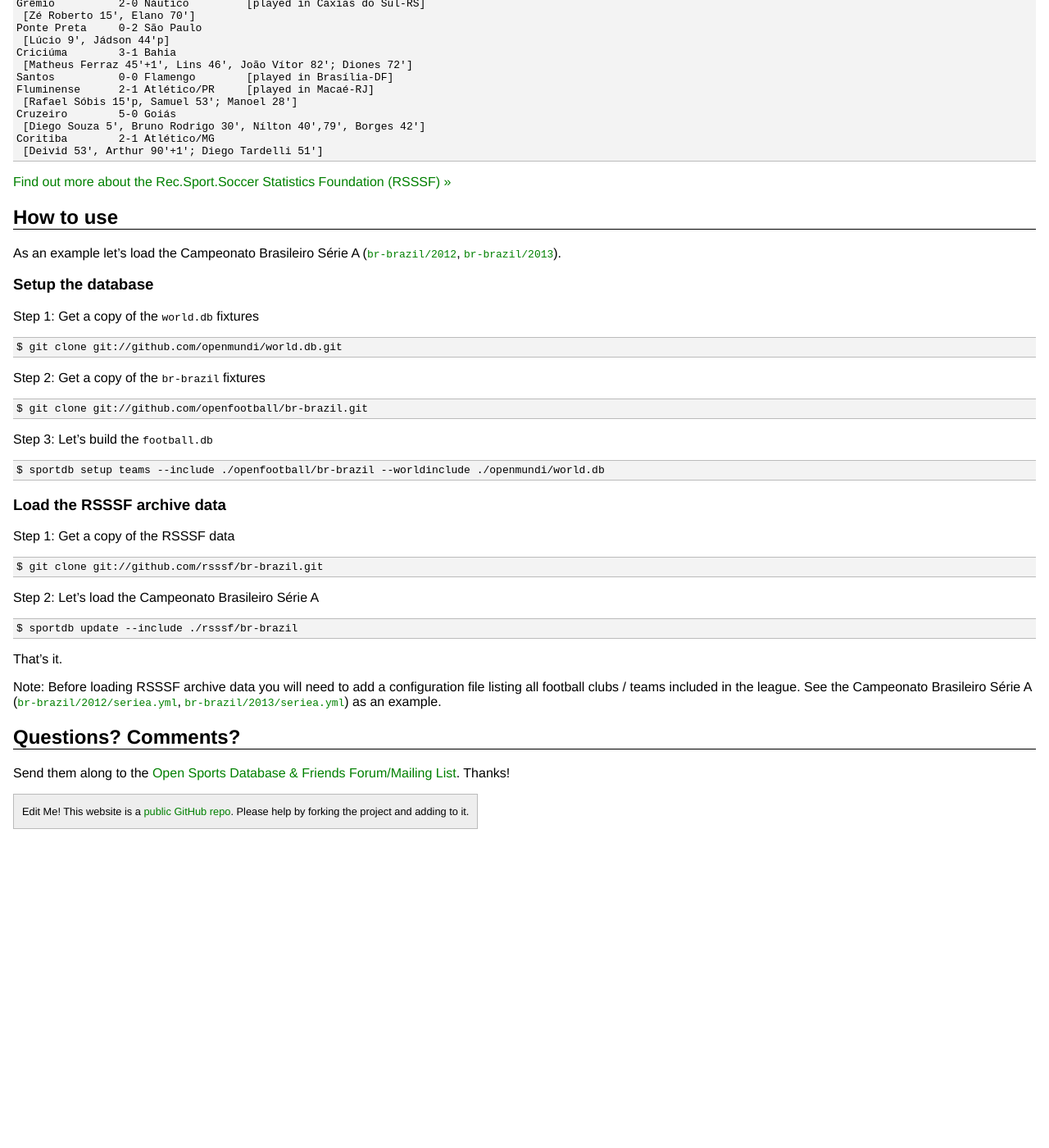
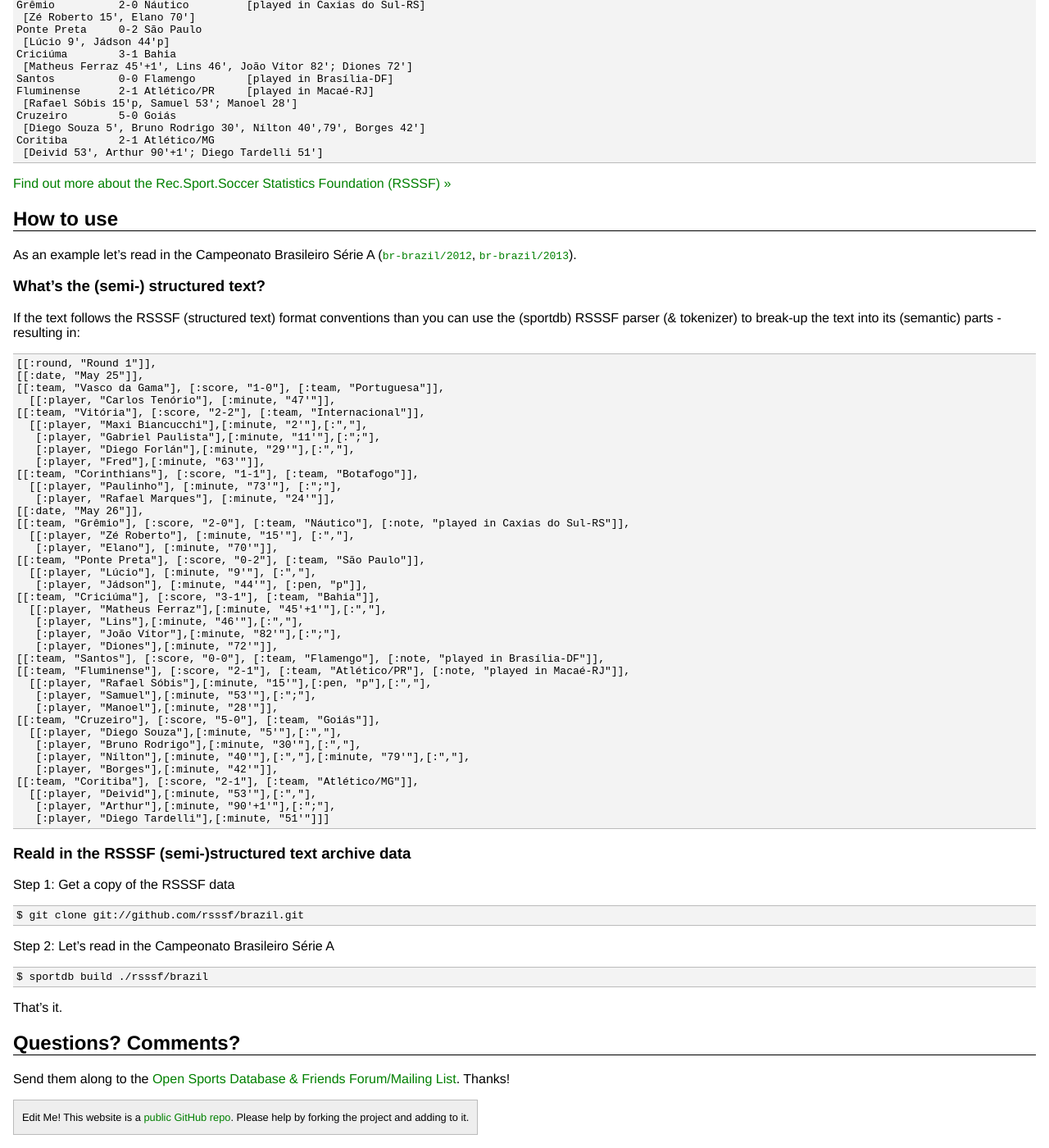
Before and after one commit to rsssf/rsssf.github.io, a Jekyll site: the page built from index.md, in a window 1280 px wide and 1400 px high, scrolled down 492 px. Shown: the whole window at 82% size. Built offline with Jekyll 4.4.1, drawn with Linux system fonts in a browser that asks for light colours; before the commit the page ends 1519 px from its top, so only the background shows below that; some of the changed text lies outside the part shown.

Commit message:
Update index.md

````diff
--- a/index.md
+++ b/index.md
@@ -10,26 +10,25 @@ Contents:
 
 * [What's the Rec.Sport.Soccer Statistics Foundation (RSSSF)?](#rsssf)
 * [How to use](#usage)
-    * [Setup the database](#setup)
-    * [Load the RSSSF archive data](#load)
+    * [What's the (semi-)structured text?](#structured)
+    * [Read in the RSSSF (semi-)structured text archive data](#read)
 * [Questions? Comments?](#questions)
 </div>
 
 
-The [`sportdb` command line tool](https://github.com/geraldb/sport.db.ruby) lets you
-load archive data
+The [`sportdb` command line tool](https://github.com/sport.db) lets you
+read in  league & cup match results & schedules in (semi-) structured text
 from the the Rec.Sport.Soccer Statistics Foundation (RSSF)
 into your SQL database of choice (SQLite, PostgreSQL, etc.).
 
 
+
 ## What's the Rec.Sport.Soccer Statistics Foundation (RSSSF)?    {#rsssf}
 
-The RSSSF collects and offers football (soccer) league tables
-from all over the world online in plain text.
+The RSSSF collects and offers football (soccer) league & cup match results & schedules
+from all over the world online in a (semi-)structured text format. Example:
 
-Example:
-
-~~~
+```
 Round 1
 [May 25]
 Vasco da Gama   1-0 Portuguesa
@@ -52,54 +51,87 @@ Cruzeiro        5-0 Goiás
  [Diego Souza 5', Bruno Rodrigo 30', Nílton 40',79', Borges 42']
 Coritiba        2-1 Atlético/MG
  [Deivid 53', Arthur 90'+1'; Diego Tardelli 51']
-~~~
+```
 
 [Find out more about the Rec.Sport.Soccer Statistics Foundation (RSSSF) »](http://www.rsssf.com)
 
 
 
+
 ## How to use  {#usage}
 
-As an example let's load the Campeonato Brasileiro Série A
+As an example let's read in the Campeonato Brasileiro Série A
 ([`br-brazil/2012`](https://github.com/rsssf/br-brazil/blob/master/2012),
 [`br-brazil/2013`](https://github.com/rsssf/br-brazil/blob/master/2013)).
 
 
-### Setup the database   {#setup}
+### What's the (semi-) structured text?    {#structured}
 
-Step 1: Get a copy of the `world.db` fixtures
+If the text follows the RSSSF (structured text) format conventions than you can use
+the (sportdb) RSSSF parser (& tokenizer) to break-up the text into its (semantic) parts - resulting in:
 
-    $ git clone git://github.com/openmundi/world.db.git
+``` ruby
+[[:round, "Round 1"]],
+[[:date, "May 25"]],
+[[:team, "Vasco da Gama"], [:score, "1-0"], [:team, "Portuguesa"]],
+  [[:player, "Carlos Tenório"], [:minute, "47'"]],
+[[:team, "Vitória"], [:score, "2-2"], [:team, "Internacional"]],
+  [[:player, "Maxi Biancucchi"],[:minute, "2'"],[:","],
+   [:player, "Gabriel Paulista"],[:minute, "11'"],[:";"],
+   [:player, "Diego Forlán"],[:minute, "29'"],[:","],
+   [:player, "Fred"],[:minute, "63'"]],
+[[:team, "Corinthians"], [:score, "1-1"], [:team, "Botafogo"]],
+  [[:player, "Paulinho"], [:minute, "73'"], [:";"],
+   [:player, "Rafael Marques"], [:minute, "24'"]],
+[[:date, "May 26"]],
+[[:team, "Grêmio"], [:score, "2-0"], [:team, "Náutico"], [:note, "played in Caxias do Sul-RS"]],
+  [[:player, "Zé Roberto"], [:minute, "15'"], [:","],
+   [:player, "Elano"], [:minute, "70'"]],
+[[:team, "Ponte Preta"], [:score, "0-2"], [:team, "São Paulo"]],
+  [[:player, "Lúcio"], [:minute, "9'"], [:","],
+   [:player, "Jádson"], [:minute, "44'"], [:pen, "p"]],
+[[:team, "Criciúma"], [:score, "3-1"], [:team, "Bahia"]],
+  [[:player, "Matheus Ferraz"],[:minute, "45'+1'"],[:","],
+   [:player, "Lins"],[:minute, "46'"],[:","],
+   [:player, "João Vítor"],[:minute, "82'"],[:";"],
+   [:player, "Diones"],[:minute, "72'"]],
+[[:team, "Santos"], [:score, "0-0"], [:team, "Flamengo"], [:note, "played in Brasília-DF"]],
+[[:team, "Fluminense"], [:score, "2-1"], [:team, "Atlético/PR"], [:note, "played in Macaé-RJ"]],
+  [[:player, "Rafael Sóbis"],[:minute, "15'"],[:pen, "p"],[:","],
+   [:player, "Samuel"],[:minute, "53'"],[:";"],
+   [:player, "Manoel"],[:minute, "28'"]],
+[[:team, "Cruzeiro"], [:score, "5-0"], [:team, "Goiás"]],
+  [[:player, "Diego Souza"],[:minute, "5'"],[:","],
+   [:player, "Bruno Rodrigo"],[:minute, "30'"],[:","],
+   [:player, "Nílton"],[:minute, "40'"],[:","],[:minute, "79'"],[:","],
+   [:player, "Borges"],[:minute, "42'"]],
+[[:team, "Coritiba"], [:score, "2-1"], [:team, "Atlético/MG"]],
+  [[:player, "Deivid"],[:minute, "53'"],[:","],
+   [:player, "Arthur"],[:minute, "90'+1'"],[:";"],
+   [:player, "Diego Tardelli"],[:minute, "51'"]]]
+```
 
-Step 2: Get a copy of the `br-brazil` fixtures
-
-    $ git clone git://github.com/openfootball/br-brazil.git
-
-Step 3: Let's build the `football.db`
-
-    $ sportdb setup teams --include ./openfootball/br-brazil --worldinclude ./openmundi/world.db
-
-
-### Load the RSSSF archive data   {#load}
+### Reald in the RSSSF (semi-)structured text archive data   {#read}
 
 Step 1: Get a copy of the RSSSF data
 
-    $ git clone git://github.com/rsssf/br-brazil.git
+    $ git clone git://github.com/rsssf/brazil.git
 
-Step 2: Let's load the Campeonato Brasileiro Série A
+Step 2: Let's read in the Campeonato Brasileiro Série A
 
-    $ sportdb update --include ./rsssf/br-brazil
+    $ sportdb build ./rsssf/brazil
 
 
 That's it.
 
-
+<!--
 Note: Before loading RSSSF archive data you will need to add a configuration file
 listing all football clubs / teams included in the league.
 See the Campeonato Brasileiro Série A
 ([`br-brazil/2012/seriea.yml`](https://github.com/rsssf/br-brazil/blob/master/2012/seriea.yml),
 [`br-brazil/2013/seriea.yml`](https://github.com/rsssf/br-brazil/blob/master/2013/seriea.yml))
 as an example.
+-->
 
 
 {% include questions.md %}
````
